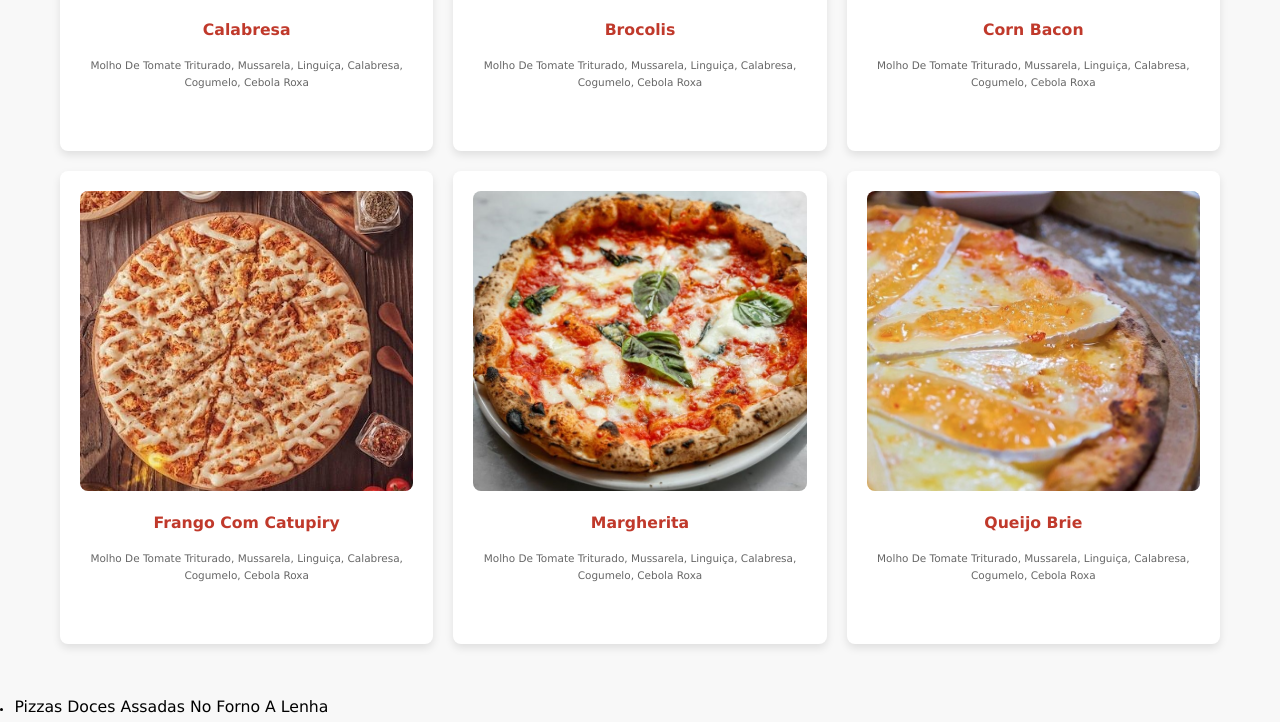
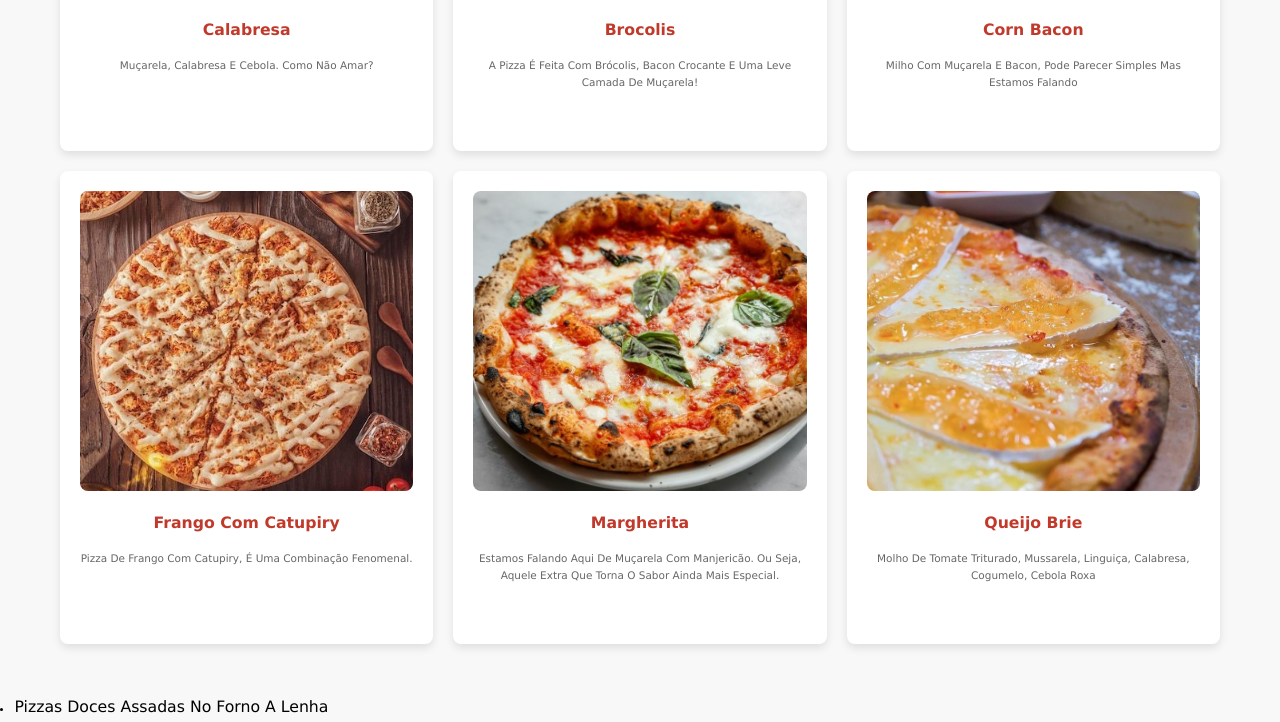
Before and after one commit to anajudemattei/Pizzaria_Bella_Notte, a plain HTML site: page menu.html in a window 1280 px wide. Shown: the part 578-1300 px from the top of the page. Drawn offline with Linux system fonts and the light colour scheme.

Commit message:
feat: finalização das pizzas salgadas

```diff
--- a/menu.html
+++ b/menu.html
@@ -29,27 +29,27 @@
                 <div class="pizza-item">
                     <img src="imagens/Calabresa.jpg" alt="Pizza Clássica">
                     <h3>Calabresa</h3>
-                    <p>Molho de tomate triturado, mussarela, linguiça, calabresa, cogumelo, cebola roxa</p>
+                    <p>Muçarela, calabresa e cebola. Como não amar?</p>
                 </div>
                 <div class="pizza-item">
                     <img src="imagens/Brocolis.jpg" alt="Pizza Brocolis">
                     <h3>Brocolis</h3>
-                    <p>Molho de tomate triturado, mussarela, linguiça, calabresa, cogumelo, cebola roxa</p>
+                    <p>A pizza é feita com brócolis, bacon crocante e uma leve camada de muçarela!</p>
                 </div>
                 <div class="pizza-item">
                     <img src="imagens/Corn Bacon.jpg" alt="Pizza Corn Bacon">
                     <h3>Corn Bacon</h3>
-                    <p>Molho de tomate triturado, mussarela, linguiça, calabresa, cogumelo, cebola roxa</p>
+                    <p>Milho com muçarela e bacon, pode parecer simples mas estamos falando </p>
                 </div>
                 <div class="pizza-item">
                     <img src="imagens/Frango.jpg" alt="Pizza Frango">
                     <h3>Frango com catupiry</h3>
-                    <p>Molho de tomate triturado, mussarela, linguiça, calabresa, cogumelo, cebola roxa</p>
+                    <p>Pizza de frango com catupiry, é uma combinação fenomenal.</p>
                 </div>
                 <div class="pizza-item">
                     <img src="imagens/Pizza Margherita .jpg" alt="Pizza Margherita">
                     <h3>Margherita</h3>
-                    <p>Molho de tomate triturado, mussarela, linguiça, calabresa, cogumelo, cebola roxa</p>
+                    <p>Estamos falando aqui de muçarela com manjericão. Ou seja, aquele extra que torna o sabor ainda mais especial.</p>
                 </div>
                 <div class="pizza-item">
                     <img src="imagens/Queijo Brie .jpg" alt="Pizza Queijo Brie">
@@ -158,6 +158,11 @@
                     <h3>Vinho </h3>
                     <p>Molho de tomate triturado, mussarela, linguiça, calabresa, cogumelo, cebola roxa</p>
                 </div>
+                <div class="pizza-item"></div>
+                    <img src="imagens/Cerveja.jpg" alt="Suco de Melancia">
+                    <h3>Vinho </h3>
+                    <p>Molho de tomate triturado, mussarela, linguiça, calabresa, cogumelo, cebola roxa</p>
+                </div>
         </section>
     </main>
 </body>
```
